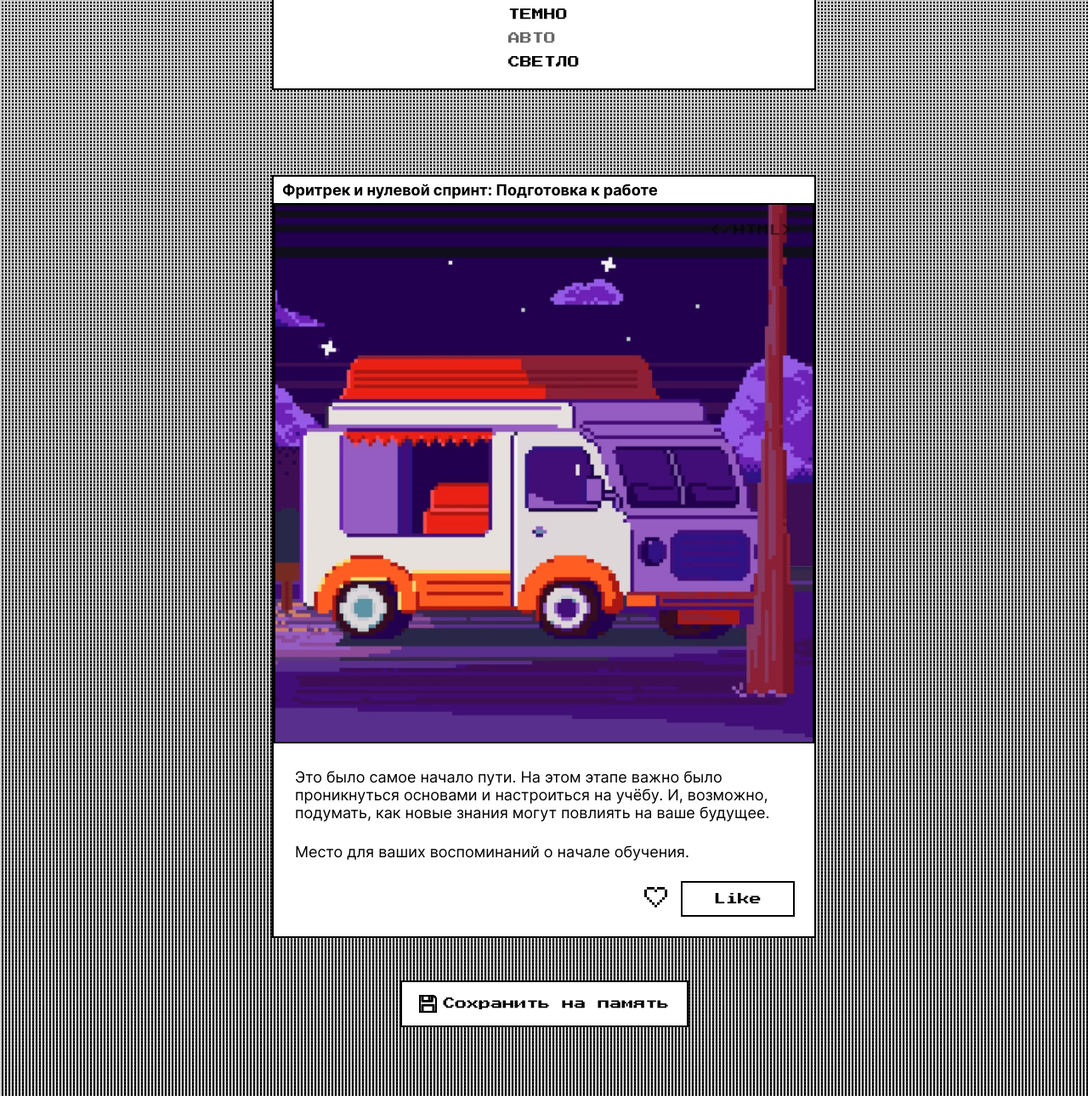
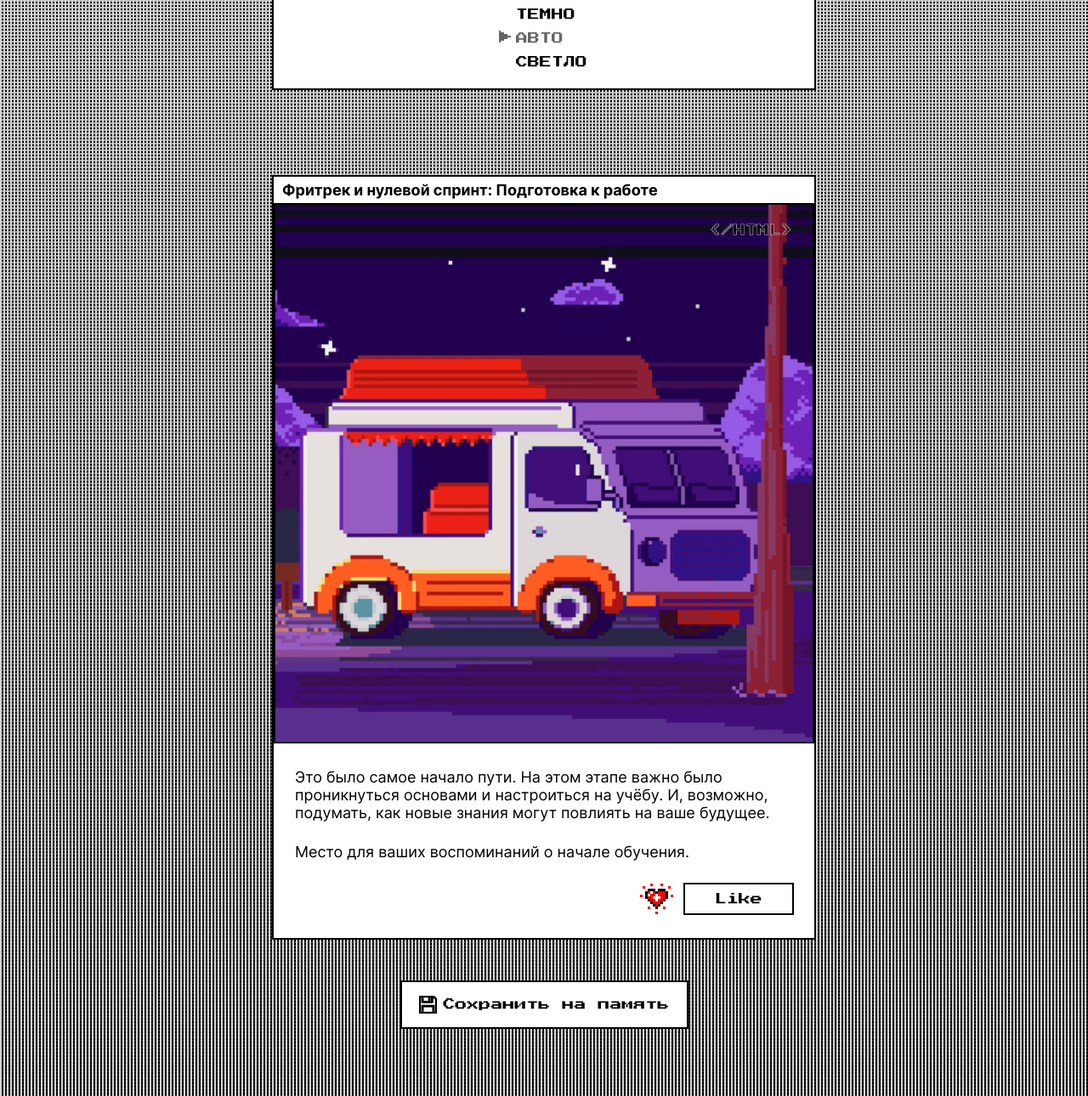
Before and after one commit to gadjster/zakrivayuschiy-teg-f, a plain HTML site: page index.html in a window 1280 px wide. Shown: the part 362-1652 px from the top of the page at 85% size. Drawn offline with Linux system fonts and the light colour scheme.

Commit message:
Закончил с лейаутом

```diff
--- a/index.html
+++ b/index.html
@@ -86,27 +86,18 @@
         </div>
         <div class="card__controls">
           <button class="card__icon-botton" aria-labelledby="like-button">
-            <svg class="like-icon" xmlns="http://www.w3.org/2000/svg" width="27" height="24" viewBox="0 0 27 24" fill="none">
-							<path d="M6 0H3V3H6V0Z" fill="black"/>
-							<path d="M9 0H6V3H9V0Z" fill="black"/>
-							<path d="M3 3H0V6H3V3Z" fill="black"/>
-							<path d="M3 6H0V9H3V6Z" fill="black"/>
-							<path d="M3 9H0V12H3V9Z" fill="black"/>
-							<path d="M12 0H9V3H12V0Z" fill="black"/>
-							<path d="M6 12H3V15H6V12Z" fill="black"/>
-							<path d="M9 15H6V18H9V15Z" fill="black"/>
-							<path d="M12 18H9V21H12V18Z" fill="black"/>
-							<path d="M21 0H24V3H21V0Z" fill="black"/>
-							<path d="M18 0H21V3H18V0Z" fill="black"/>
-							<path d="M24 3H27V6H24V3Z" fill="black"/>
-							<path d="M24 6H27V9H24V6Z" fill="black"/>
-							<path d="M24 9H27V12H24V9Z" fill="black"/>
-							<path d="M15 0H18V3H15V0Z" fill="black"/>
-							<path d="M21 12H24V15H21V12Z" fill="black"/>
-							<path d="M18 15H21V18H18V15Z" fill="black"/>
-							<path d="M15 18H18V21H15V18Z" fill="black"/>
-							<path d="M15 3H12V6H15V3Z" fill="black"/>
-							<path d="M15 21H12V24H15V21Z" fill="black"/>
+						<svg xmlns="http://www.w3.org/2000/svg" width="39" height="36" viewBox="0 0 39 36" fill="none">
+							<g clip-path="url(#clip0_4039_768)">
+								<path d="M12 6H9V9H12V6ZM15 6H12V9H15V6ZM9 9H6V12H9V9ZM9 12H6V15H9V12ZM9 15H6V18H9V15ZM18 6H15V9H18V6ZM12 18H9V21H12V18ZM15 21H12V24H15V21ZM18 24H15V27H18V24ZM27 6H30V9H27V6ZM24 6H27V9H24V6ZM30 9H33V12H30V9ZM30 12H33V15H30V12ZM30 15H33V18H30V15ZM21 6H24V9H21V6ZM27 18H30V21H27V18ZM24 21H27V24H24V21ZM21 24H24V27H21V24ZM21 27H18V30H21V27ZM21 9H18V12H21V9Z" fill="black"/>
+								<path d="M12 9H9V12H12V9ZM15 12H12V15H15V12ZM18 9H15V12H18V9ZM12 15H9V18H12V15ZM15 15H12V18H15V15ZM15 18H12V21H15V18ZM18 12H15V15H18V12ZM18 21H15V24H18V21ZM18 18H15V21H18V18ZM27 9H30V12H27V9ZM24 9H27V12H24V9ZM27 12H30V15H27V12ZM24 12H27V15H24V12ZM21 9H24V12H21V9ZM27 15H30V18H27V15ZM24 15H27V18H24V15ZM24 18H27V21H24V18ZM21 12H24V15H21V12ZM21 21H24V24H21V21ZM21 18H24V21H21V18ZM21 21H18V24H21V21ZM21 24H18V27H21V24Z" fill="#FF0000"/>
+								<path d="M18 15H15V18H18V15ZM21 15H24V18H21V15ZM21 15H18V18H21V15ZM21 12H18V15H21V12ZM21 18H18V21H21V18Z" fill="white"/>
+								<path d="M36 13H39V16H36V13ZM27 27H30V30H27V27ZM18 33H21V36H18V33ZM9 27H12V30H9V27ZM24 0H27V3H24V0ZM33 3H36V6H33V3ZM3 3H6V6H3V3ZM12 0H15V3H12V0ZM0 13H3V16H0V13Z" fill="#FF0000"/>
+							</g>
+							<defs>
+								<clipPath id="clip0_4039_768">
+									<rect width="39" height="36" fill="white"/>
+								</clipPath>
+							</defs>
 						</svg>
           </button>
           <button type="button" class="button card__like-button">
--- a/styles/style.css
+++ b/styles/style.css
@@ -23,7 +23,7 @@
   background-size: cover;
   min-inline-size: 320px;
   min-block-size: 100dvb;
-  font-variation-settings: 'wdth' var(--main-font-weight);
+  font-variation-settings: 'wdth' var(--main-font-weight, 400);
 }
 
 .page__section {
@@ -41,7 +41,7 @@
   align-items: center;
   height: 368px;
   margin-block: 100px;
-  font-family: 'Press Start 2P';
+  font-family: var(--decor-font, sans-serif);
 }
 
 .header__theme-menu {
@@ -54,7 +54,7 @@
   display: flex;
   flex-direction: column;
   align-items: center;
-  gap: 52px;
+  gap: 50px;
   margin-block-end: 105px;
 }
 
@@ -86,7 +86,7 @@
   justify-content: center;
   align-items: center;
   border: none;
-  outline: 2px solid var(--accent-color, #00cc14);
+  outline: 2px solid var(--accent-color, #000);
   background: var(--main-color);
 }
 
@@ -100,9 +100,20 @@
   text-transform: uppercase;
 }
 
+.theme-menu__item {
+  position: relative;
+  margin-inline-start: 18px;
+}
+
 .theme-menu__button:disabled {
+  opacity: 0.6;
+}
+
+.theme-menu__item:has(.theme-menu__button:disabled)::before {
   content: '▶';
   opacity: 0.6;
+  position: absolute;
+  left: -14px;
 }
 
 .card {
@@ -119,7 +130,7 @@
   position: absolute;
   top: 25px;
   right: 25px;
-  font-family: var(--decor-font);
+  font-family: var(--decor-font, sans-serif);
   font-size: 14px;
   font-style: normal;
   font-weight: 400;
@@ -127,6 +138,22 @@
   text-transform: uppercase;
   opacity: 0.5;
   mix-blend-mode: hard-light;
+  text-shadow:
+    -1px 0 var(--decor-shadow-color, #fff),
+    0 1px var(--decor-shadow-color, #fff),
+    1px 0 var(--decor-shadow-color, #fff),
+    0 -1px var(--decor-shadow-color, #fff);
+}
+
+@supports (
+  (text-stroke: 1px var(--decor-shadow-color, #fff)) or
+    (-webkit-text-stroke: 1px var(--decor-shadow-color, #fff))
+) {
+  .image__decor {
+    -webkit-text-stroke: 1px var(--decor-shadow-color, #fff);
+    text-stroke: 1px var(--decor-shadow-color, #fff);
+    text-shadow: none;
+  }
 }
 
 .card__image {
@@ -141,10 +168,10 @@
 }
 
 .card__description-title {
-  padding-inline-start: 10px;
+  padding-inline: 10px;
   padding-block: 5px;
-  font-family: var(--main-font);
-  font-weight: var(--title-font-weight);
+  font-family: var(--main-font, sans-serif);
+  font-weight: var(--title-font-weight, 700);
   font-size: 18px;
   font-style: normal;
   line-height: normal;
@@ -153,8 +180,8 @@
 .card__description-text {
   margin-inline: 25px;
   padding-block-start: 25px;
-  font-family: var(--main-font);
-  font-weight: var(--main-font-weight);
+  font-family: var(--main-font, sans-serif);
+  font-weight: var(--main-font-weight, 400);
   font-size: 18px;
   font-style: normal;
   line-height: 21px; /* 116.667% */
@@ -164,31 +191,34 @@
   display: flex;
   justify-content: end;
   align-items: center;
-  gap: 12px;
-  margin-inline-end: 25px;
-  margin-block-end: 25px;
+  gap: 8px;
+  margin-inline-end: 26px;
+  margin-block-end: 27px;
 }
 
 .card__like-button {
   display: flex;
-  min-width: 130px;
-  height: 38px;
-  padding: 9px 17px;
+  padding-block: 11px;
+  padding-inline: 35px;
+}
+
+.like-icon {
+  width: 100%;
 }
 
 .save-button {
   display: flex;
   justify-content: center;
   gap: 8px;
-  min-width: 335px;
-  height: 51px;
   border: none;
-  background: var(--main-color);
+  background: var(--main-color, #fff);
+  padding-block: 16px;
+  padding-inline: 20px;
 }
 
 .button__text {
-  color: var(--accent-color, #00cc14);
-  font-family: var(--decor-font);
+  color: var(--accent-color, #000);
+  font-family: var(--decor-font, sans-serif);
   font-weight: 400;
   font-size: 14px;
   font-style: normal;
@@ -199,4 +229,19 @@
   border: none;
   outline: none;
   background: transparent;
+  display: flex;
+  justify-content: center;
+  align-items: center;
 }
+
+@media (width <= 376px) {
+  .save-button {
+    flex-direction: column;
+    width: minmax(100px, calc(100vw- 70px));
+  }
+
+  .header {
+    height: 323px;
+    margin-block: 102px;
+  }
+}
--- a/styles/themes.css
+++ b/styles/themes.css
@@ -8,6 +8,7 @@
 :root.theme-dark {
   --main-color: #000;
   --accent-color: #00cc14;
+  --decor-shadow-color: #000;
   --title-font-weight: 785;
   --main-font-weight: 465;
   --page-gradient: repeating-linear-gradient(
@@ -22,6 +23,7 @@
 :root.theme-light {
   --main-color: #fff;
   --accent-color: #000;
+  --decor-shadow-color: #fff;
   --title-font-weight: 700;
   --main-font-weight: 400;
   --page-gradient: repeating-linear-gradient(
--- a/styles/variables.css
+++ b/styles/variables.css
@@ -10,13 +10,14 @@
   --title-font-weight: 700;
   --main-font-weight: 400;
 
-  --title-size-big: clamp(3.0625rem, 2.7104rem + 1.5023vw, 4.0625rem);
-  --title-size-med: clamp(0.875rem, 0.6769rem + 0.8451vw, 1.4375rem);
+  --title-size-big: clamp(3.063rem, 1.768vw + 2.648rem, 4.063rem);
+  --title-size-med: clamp(0.875rem, 0.994vw + 0.642rem, 1.438rem);
 
   --main-color: #fff;
   --accent-color: #000;
+  --decor-shadow-color: #fff;
 
-  --section_with: clamp(200px, 50%, 700px);
+  --section_with: clamp(371px, 50%, 700px);
   --page-gradient: repeating-linear-gradient(
       90deg,
       #d3d3d3 0 2px,
@@ -26,12 +27,8 @@
     linear-gradient(#e7e7e7 0.01%, #1a1a1a);
 }
 
-@media (width <= 375px) {
+@media (width <= 376px) {
   :root {
-    --section_with: 100vw;
-  }
-
-  .save-button {
-    flex-direction: column;
+    --section_with: 100%;
   }
 }
```
